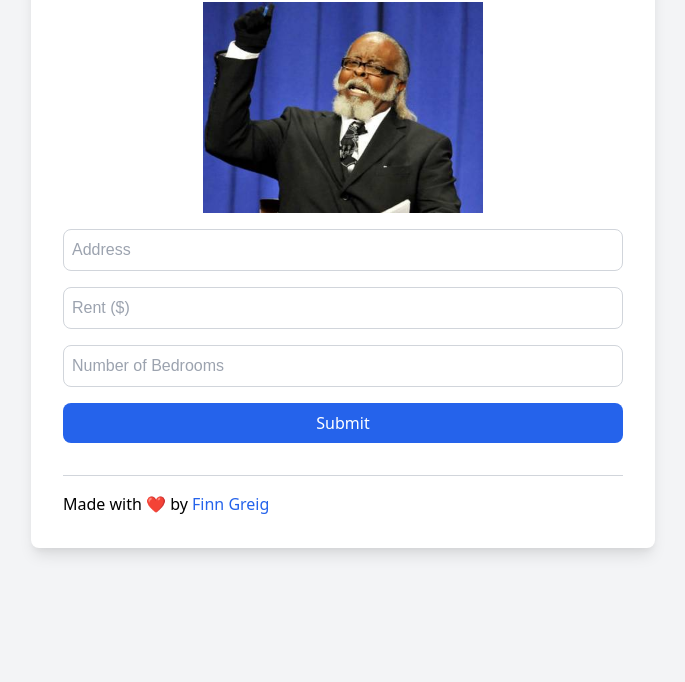
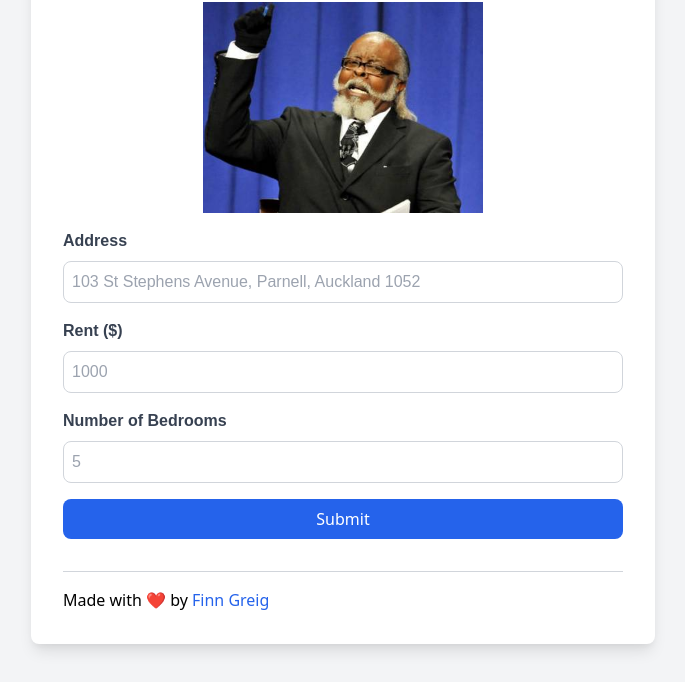
Before and after one commit to finngreig/rentcheck, a website: page public/index.html in a window 1280 px wide. Shown: the part 118-800 px from the top of the page, without its empty margins (297-982 px from the left). Drawn offline with nearby package versions, Linux system fonts and the light colour scheme.

Commit message:
Added form labels

```diff
--- a/public/index.html
+++ b/public/index.html
@@ -16,15 +16,18 @@
                 <img src="too_damn_high.jpg" alt="Too Damn High meme" class="w-1/2 max-w-md mx-auto mb-4">
                 <form id="rentForm" class="mb-8">
                     <div class="ui-widget mb-4">
-                        <input id="address" placeholder="Address" class="w-full border border-gray-300 p-2 rounded-lg">
+                        <label for="address" class="block text-gray-700 font-semibold mb-2">Address</label>
+                        <input id="address" placeholder="103 St Stephens Avenue, Parnell, Auckland 1052" class="w-full border border-gray-300 p-2 rounded-lg">
                     </div>
 
                     <div class="ui-widget mb-4">
-                        <input id="rent" type="number" placeholder="Rent ($)" class="w-full border border-gray-300 p-2 rounded-lg">
+                        <label for="rent" class="block text-gray-700 font-semibold mb-2">Rent ($)</label>
+                        <input id="rent" type="number" placeholder="1000" class="w-full border border-gray-300 p-2 rounded-lg">
                     </div>
 
                     <div class="ui-widget mb-4">
-                        <input id="bedrooms" type="number" placeholder="Number of Bedrooms" class="w-full border border-gray-300 p-2 rounded-lg">
+                        <label for="bedrooms" class="block text-gray-700 font-semibold mb-2">Number of Bedrooms</label>
+                        <input id="bedrooms" type="number" placeholder="5" class="w-full border border-gray-300 p-2 rounded-lg">
                     </div>
 
                     <button type="submit" class="bg-blue-600 text-white p-2 rounded-lg w-full">Submit</button>
```
